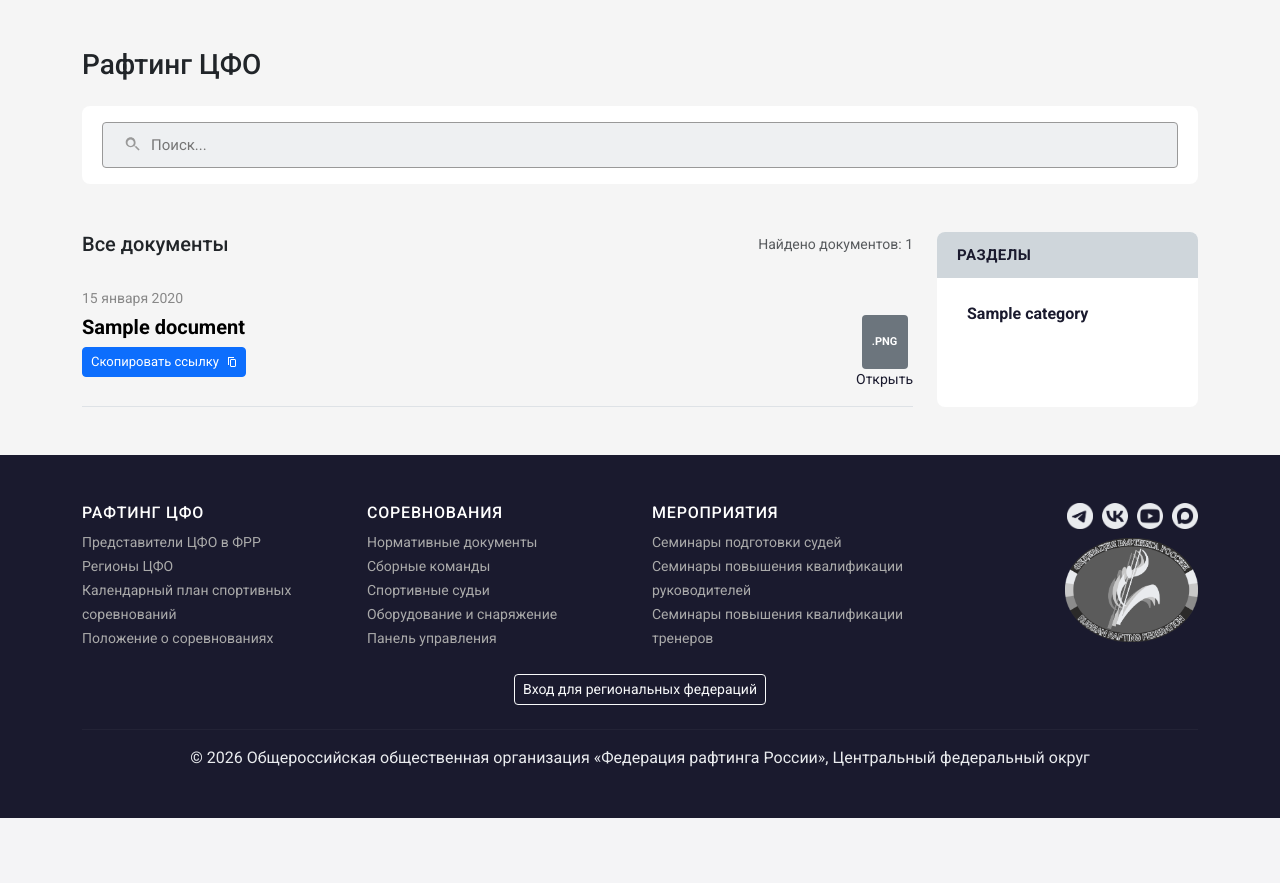
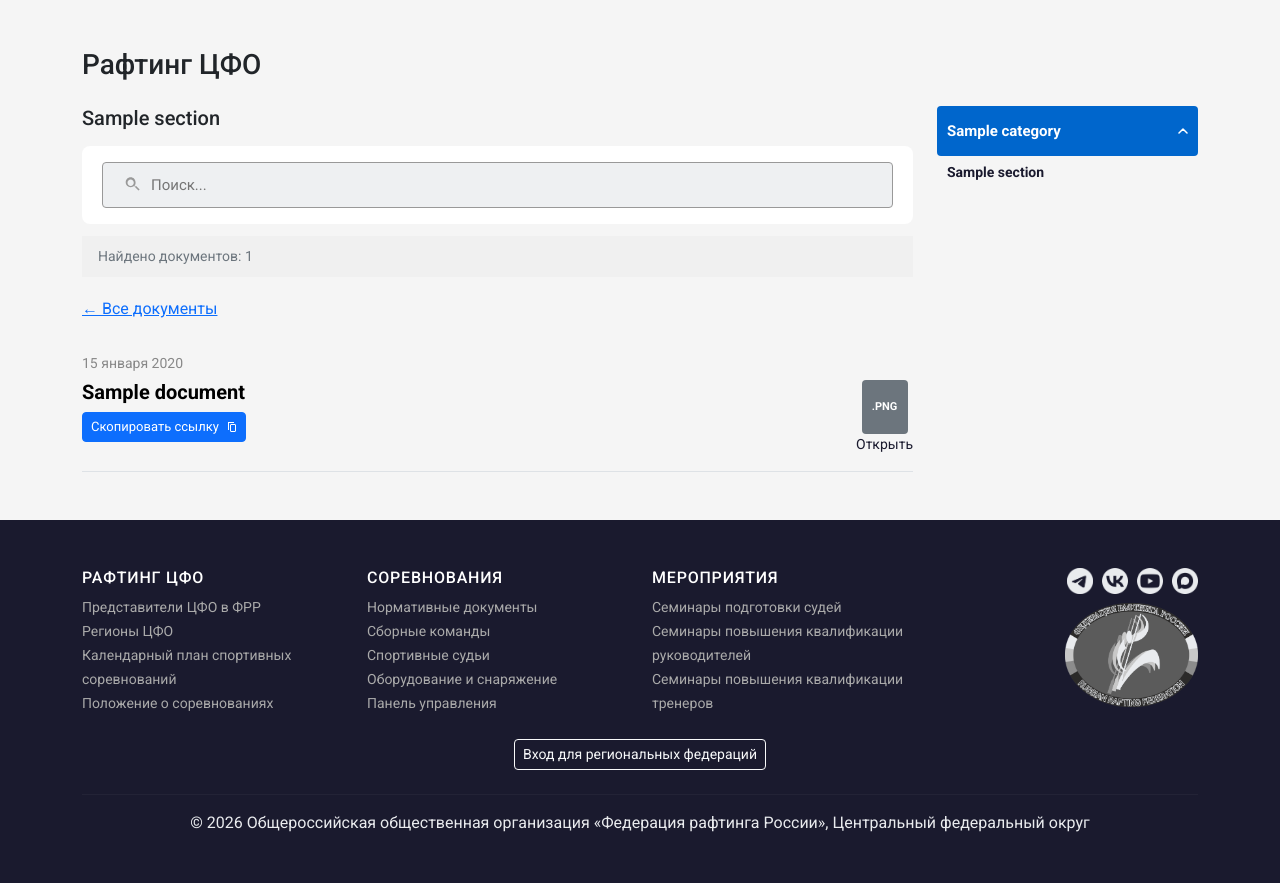
Before and after one commit to rusrafting50-dev/RAFTING_CFO-CODEX, a Flask app: page /documents/?section=1 in a window 1280 px wide. Shown: the part 120-1003 px from the top of the page. Before the commit the page ends 938 px from the top, so only its background shows below. Run offline with Flask 3, Linux system fonts and the light colour scheme; tables that the repository leaves empty hold one stand-in row (values such as "Sample post").

Commit message:
Редизайн страницы Рафтинг ЦФО: фильтр по разделам вместо категорий
- Фильтрация документов теперь по DocumentSection (было по строке level)
- Поле поиска перенесено под заголовок, полоса "Найдено документов" — под ним
- В боковом меню убран заголовок "Разделы", в начальном виде нет выделения
- Клик по категории раскрывает список разделов без перехода (JS toggle),
  шеврон разворачивается
- Клик по разделу фильтрует документы, подсвечивает категорию цветом,
  выделяет раздел жирным и меняет заголовок на название раздела

```diff
--- a/routes/documents.py
+++ b/routes/documents.py
@@ -1,7 +1,7 @@
-"""Рафтинг ЦФО: нормативные документы, разбитые по категориям."""
+"""Рафтинг ЦФО: нормативные документы, разбитые по категориям и разделам."""
 from flask import Blueprint, render_template, request
 
-from models import Document, DocumentCategory
+from models import Document, DocumentCategory, DocumentSection
 
 bp = Blueprint('documents', __name__)
 
@@ -9,23 +9,20 @@ bp = Blueprint('documents', __name__)
 @bp.route('/')
 def index():
     categories = DocumentCategory.query.order_by(DocumentCategory.name).all()
-    selected_category = request.args.get('category', '')
 
-    documents_by_category = {
-        category.name: (
-            Document.query.filter_by(doc_category=category.name)
+    selected_section_id = request.args.get('section', type=int)
+    selected_section = DocumentSection.query.get(selected_section_id) if selected_section_id else None
+
+    if selected_section:
+        documents = (
+            Document.query.filter_by(section_id=selected_section.id)
             .order_by(Document.uploaded_at.desc(), Document.title)
             .all()
         )
-        for category in categories
-    }
-
-    if selected_category:
-        documents = documents_by_category.get(selected_category, [])
     else:
         documents = Document.query.order_by(Document.uploaded_at.desc(), Document.title).all()
 
     return render_template(
         'documents/list.html', documents=documents, categories=categories,
-        documents_by_category=documents_by_category, selected_category=selected_category,
+        selected_section=selected_section,
     )
--- a/static/css/style.css
+++ b/static/css/style.css
@@ -1108,28 +1108,102 @@ footer hr {
     margin: 0 0 8px;
 }
 
-/* Боковое меню категорий в правом столбце, оформлено как колонка
-   "Официально" на странице новостей (.official-panel/.official-item),
-   выделение выбранной категории — как активный пункт .news-submenu
-   (тёмная плашка, белый текст). */
-.doc-category-link {
-    display: block;
+/* Полоса «Найдено документов» под полем поиска — во всю ширину
+   основной колонки, разрывает белый фон серой полосой (как на
+   странице документов rfs.ru). */
+.doc-count-bar {
+    background: #f0f0f0;
+    color: #6c757d;
+    padding: 10px 16px;
+    font-size: 14px;
+    margin: 12px 0 20px;
+}
+
+/* Боковое меню категорий в правом столбце — как на странице документов
+   rfs.ru: пункт категории кликом (без перехода) раскрывает список
+   разделов под собой, разворот отмечен галочкой-шевроном. Раздел —
+   обычная ссылка с фильтром (?section=...); при выбранном разделе его
+   категория выделяется цветом, а сам раздел — жирным шрифтом. */
+.doc-category-item {
+    border-bottom: 1px solid #eee;
+}
+
+.doc-category-item:last-child {
+    border-bottom: none;
+}
+
+.doc-category-toggle {
+    display: flex;
+    width: 100%;
+    align-items: center;
+    justify-content: space-between;
+    gap: 8px;
+    background: none;
+    border: none;
+    text-align: left;
+    padding: 14px 10px;
     color: var(--color-dark);
     font-weight: 600;
-    text-decoration: none;
-    padding: 6px 10px;
+    font-size: 15px;
     border-radius: 4px;
-}
-
-.doc-category-link:hover {
-    background: rgba(0, 0, 0, 0.08);
+    cursor: pointer;
+}
+
+.doc-category-toggle:hover {
+    color: var(--color-accent);
+}
+
+.doc-category-toggle.has-active {
+    background: var(--color-accent);
+    color: #fff;
+}
+
+.doc-category-toggle.has-active:hover {
+    color: #fff;
+}
+
+.doc-category-chevron {
+    flex: none;
+    width: 10px;
+    height: 6px;
+    fill: none;
+    stroke: currentColor;
+    stroke-width: 1.5;
+    stroke-linecap: round;
+    stroke-linejoin: round;
+    transition: transform 0.2s ease;
+}
+
+.doc-category-toggle[aria-expanded="true"] .doc-category-chevron {
+    transform: rotate(180deg);
+}
+
+.doc-section-list {
+    display: none;
+    list-style: none;
+    margin: 0;
+    padding: 0 10px 12px;
+}
+
+.doc-section-list.is-open {
+    display: block;
+}
+
+.doc-section-list li {
+    padding: 4px 0;
+}
+
+.doc-section-list a {
     color: var(--color-dark);
     text-decoration: none;
-}
-
-.doc-category-link.active {
-    background: #4a4a5a;
-    color: #fff;
+    font-size: 14px;
+}
+
+.doc-section-list a:hover {
+    color: var(--color-accent);
+}
+
+.doc-section-list a.active {
     font-weight: 700;
 }
 
--- a/templates/documents/list.html
+++ b/templates/documents/list.html
@@ -7,9 +7,13 @@
     <div class="container py-5">
         <h1 class="h3 mb-4">Рафтинг ЦФО</h1>
 
-        <div class="news-search-row mb-5">
+        <div class="row g-4">
+            <div class="col-lg-9">
+                <h2 class="h5 mb-3">{{ selected_section.name if selected_section else 'Все документы' }}</h2>
+
+                <div class="news-search-row mb-0">
                     <form method="get" action="{{ url_for('documents.index') }}" class="news-search-input-form">
-                {% if selected_category %}<input type="hidden" name="category" value="{{ selected_category }}">{% endif %}
+                        {% if selected_section %}<input type="hidden" name="section" value="{{ selected_section.id }}">{% endif %}
                         <label class="news-search-input">
                             <svg viewBox="0 0 20 20" aria-hidden="true"><path d="M13.5 12h-.8l-.3-.3c1-1.1 1.6-2.6 1.6-4.2C14 3.9 11.6 1.5 8.5 1.5S3 3.9 3 7s2.4 5.5 5.5 5.5c1.6 0 3.1-.6 4.2-1.6l.3.3v.8l4.2 4.2 1.3-1.3-4.2-4.2ZM8.5 11C6.6 11 5 9.4 5 7.5S6.6 4 8.5 4 12 5.6 12 7.5 10.4 11 8.5 11Z"/></svg>
                             <input type="text" id="doc-search" placeholder="Поиск...">
@@ -17,14 +21,9 @@
                     </form>
                 </div>
 
-        <div class="row g-4">
-            <div class="col-lg-9">
-                <div class="d-flex flex-wrap justify-content-between align-items-center gap-2 mb-3">
-                    <h2 class="h5 mb-0">{{ selected_category or 'Все документы' }}</h2>
-                    <span class="text-muted small">Найдено документов: <span id="doc-count">{{ documents|length }}</span></span>
-                </div>
+                <p class="doc-count-bar">Найдено документов: <span id="doc-count">{{ documents|length }}</span></p>
 
-                {% if selected_category %}
+                {% if selected_section %}
                     <a href="{{ url_for('documents.index') }}" class="d-inline-block mb-3">&larr; Все документы</a>
                 {% endif %}
 
@@ -62,30 +61,29 @@
             </div>
 
             <div class="col-lg-3">
-                <div class="official-panel">
-                    <h2 class="official-panel-title">Разделы</h2>
-                    <div class="official-list" style="overflow: visible;">
                 {% if not categories %}
-                            <p class="official-empty">Категории пока не добавлены.</p>
+                    <p class="text-muted">Категории пока не добавлены.</p>
                 {% endif %}
                 {% for category in categories %}
-                            {% set is_open = category.name == selected_category %}
-                            <div class="official-item">
-                                <a class="doc-category-link {{ 'active' if is_open }}"
-                                   href="{{ url_for('documents.index', category=category.name) }}">{{ category.name }}</a>
-                                {% if is_open %}
-                                    <ul class="list-unstyled small mb-0 mt-2">
-                                        {% for document in documents_by_category.get(category.name, []) %}
-                                            <li><a href="#doc-{{ document.id }}">{{ document.title }}</a></li>
+                    {% set has_active = selected_section and selected_section.category_id == category.id %}
+                    <div class="doc-category-item">
+                        <button type="button" class="doc-category-toggle {{ 'has-active' if has_active }}"
+                                data-target="doc-cat-{{ category.id }}" aria-expanded="{{ 'true' if has_active else 'false' }}">
+                            {{ category.name }}
+                            <svg class="doc-category-chevron" viewBox="0 0 10 6" aria-hidden="true"><path d="M1 1l4 4 4-4"/></svg>
+                        </button>
+                        <ul class="doc-section-list {{ 'is-open' if has_active }}" id="doc-cat-{{ category.id }}">
+                            {% for section in category.sections %}
+                                <li>
+                                    <a class="{{ 'active' if selected_section and selected_section.id == section.id }}"
+                                       href="{{ url_for('documents.index', section=section.id) }}">{{ section.name }}</a>
+                                </li>
                             {% else %}
-                                            <li class="text-muted">Документов нет</li>
+                                <li class="text-muted">Разделов нет</li>
                             {% endfor %}
                         </ul>
-                                {% endif %}
                     </div>
                 {% endfor %}
-                    </div>
-                </div>
             </div>
         </div>
     </div>
@@ -119,5 +117,16 @@
                 });
             });
         })();
+
+        (function () {
+            document.querySelectorAll('.doc-category-toggle').forEach(function (btn) {
+                btn.addEventListener('click', function () {
+                    var list = document.getElementById(btn.dataset.target);
+                    var expanded = btn.getAttribute('aria-expanded') === 'true';
+                    btn.setAttribute('aria-expanded', String(!expanded));
+                    list.classList.toggle('is-open', !expanded);
+                });
+            });
+        })();
     </script>
 {% endblock %}
```
Lines whose indentation alone changed are shown as unchanged.
